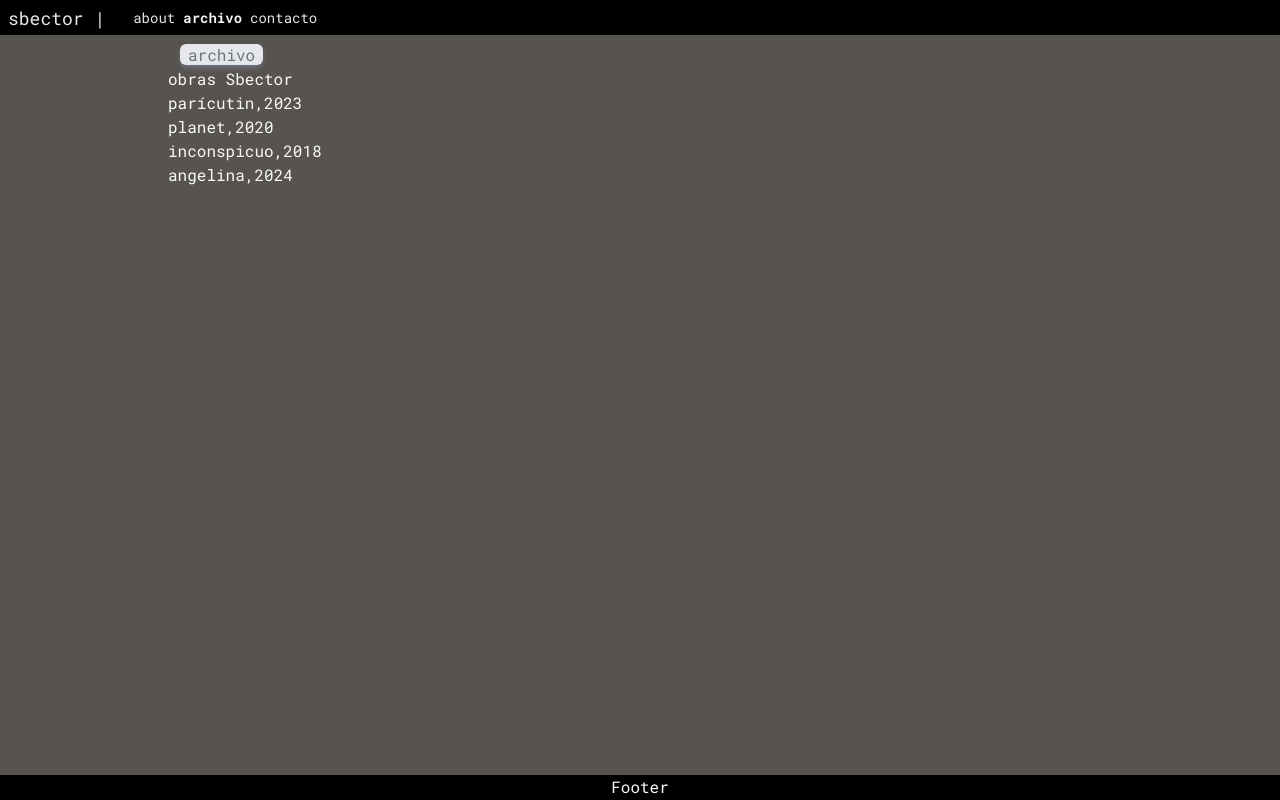
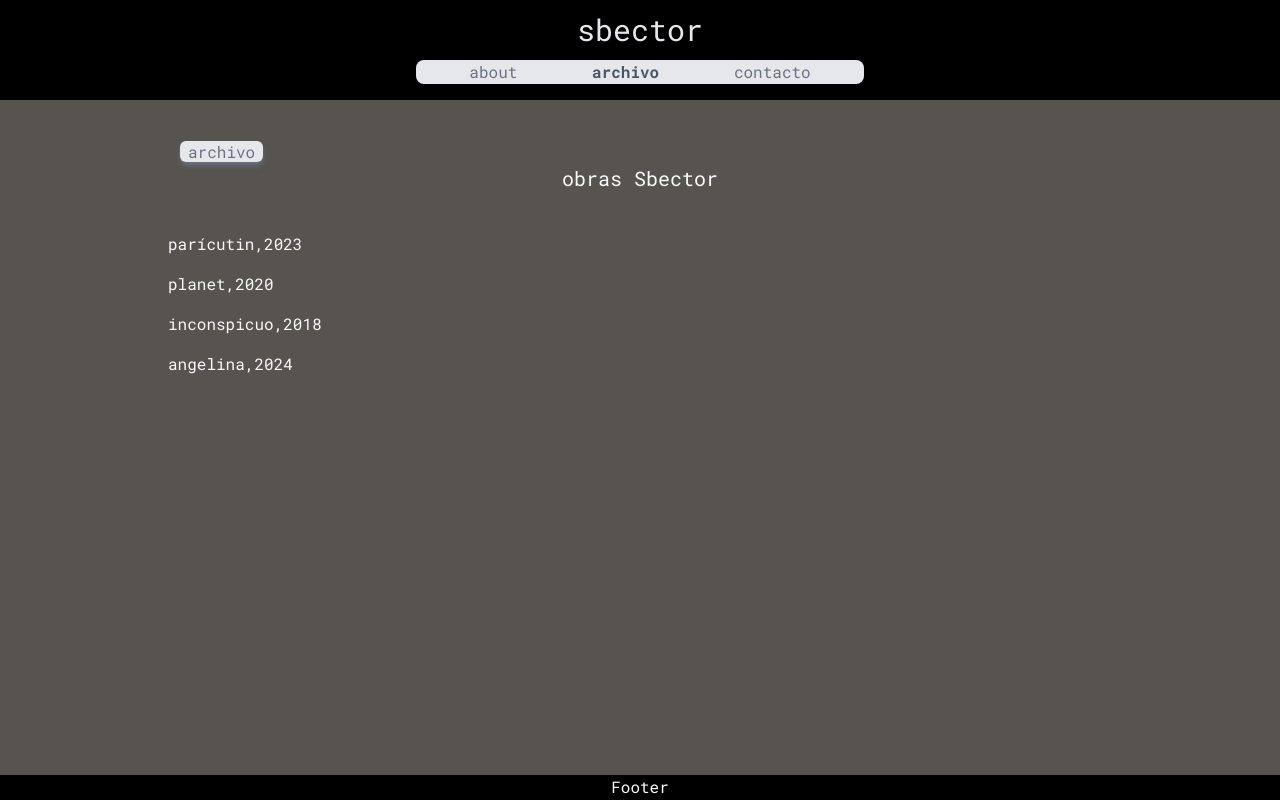
Before and after one commit to Sbector/artista, a Next.js app: page /archivo/obra in a window 1280 px wide. Built offline with nearby package versions, Linux system fonts and the light colour scheme.

Commit message:
fast styles

```diff
--- a/src/app/_components/Header.tsx
+++ b/src/app/_components/Header.tsx
@@ -9,29 +9,29 @@ export default function Header() {
     return (
         <header className="
         sticky
-        flex
-        flex-row
         top-0
         z-50
         w-screen
-        h-[35px]
+          h-[100px]
         bg-black
-        ">
+        text-center">
             <div className="
-            py-1 px-2">
+            py-3">
                 <Link href="/" className="
                 text-gray-200
-                text-lg">sbector |</Link>
+                text-3xl">sbector</Link>
             </div>
             <nav className="
             relative
-            text-center">
+            mx-4">
                 <ul className="
-                text-sm
                 flex
                 flex-wrap
+                bg-gray-200
+                rounded-lg
+                max-w-md
                 mx-auto
-                py-2 px-4">
+                px-4">
                     {Sections.map(({ label, route }) => {
                         const isActive = pathname.startsWith(route)
                         return (
@@ -41,7 +41,7 @@ export default function Header() {
                         mx-1">
                             <Link href={route}
                             className={`${isActive ?
-                                'font-bold text-gray-100 hover:text-gray-400' : 'text-gray-200 hover:text-gray-400'}`}
+                                'font-bold text-gray-600 hover:text-gray-900' : 'text-gray-500 hover:text-gray-900'}`}
                             >{label}</Link>
                         </li>
                     )})}
--- a/src/app/_components/Wrapper.tsx
+++ b/src/app/_components/Wrapper.tsx
@@ -7,8 +7,8 @@ export default function Wrapper({
 }) {
     return (
         <div className={`flex flex-col
-        min-h-[calc(100vh-60px)] max-w-full
-        mt-70 py-2 px-10 snap-start
+        min-h-[calc(100vh-125px)] max-w-full
+        mt-70 pt-10 px-10 snap-start
         md:w-[700px] md:mx-auto
         lg:w-[820px]
         xl:w-[1024px]
--- a/src/app/about/page.tsx
+++ b/src/app/about/page.tsx
@@ -10,7 +10,7 @@ export const metadata: Metadata = {
 export default function About() {
     return (
         <div>
-            <h1>sbector</h1>
+            <h1 className="text-xl text-center pb-8">sbector</h1>
             <p>Este es un sitio para reunir las obras realizadas o apadrinadas por Saúl Becerra Torres</p>
         </div>
     )
--- a/src/app/archivo/obra/page.tsx
+++ b/src/app/archivo/obra/page.tsx
@@ -12,10 +12,10 @@ export default function Obra() {
     return (
         <div>
             <Button href="/archivo">archivo</Button>
-            <h1>obras Sbector</h1>
+            <h1 className="text-xl text-center pb-8">obras Sbector</h1>
             <ul>
                     {Obras.map(({ title, year, slug }) => (
-                        <li key={slug}>
+                        <li key={slug} className="py-2">
                             <Link href={`obra/${slug}`}>{title},{year}</Link>
                         </li>
                     ))}
--- a/src/app/archivo/page.tsx
+++ b/src/app/archivo/page.tsx
@@ -9,9 +9,11 @@ export const metadata: Metadata = {
 export default function archivo() {
     return (
         <div>
-            <h1>archivo</h1>
-            <Button href="/archivo/obra">obra</Button>
-            <Button href="/archivo/proyectos">proyectos</Button>
+            <h1 className="text-xl text-center pb-8">archivo</h1>
+            <div className="text-center">
+                <Button href="/archivo/obra">obra</Button>
+                <Button href="/archivo/proyectos">proyectos</Button>
+            </div>
         </div>
     )
 }
--- a/src/app/contacto/page.tsx
+++ b/src/app/contacto/page.tsx
@@ -8,7 +8,7 @@ export const metadata: Metadata = {
 export default function Contacto() {
     return (
         <div>
-            <h1>contacto</h1>
+            <h1 className="text-xl text-center pb-8">contacto</h1>
         </div>
     )
 }
```
